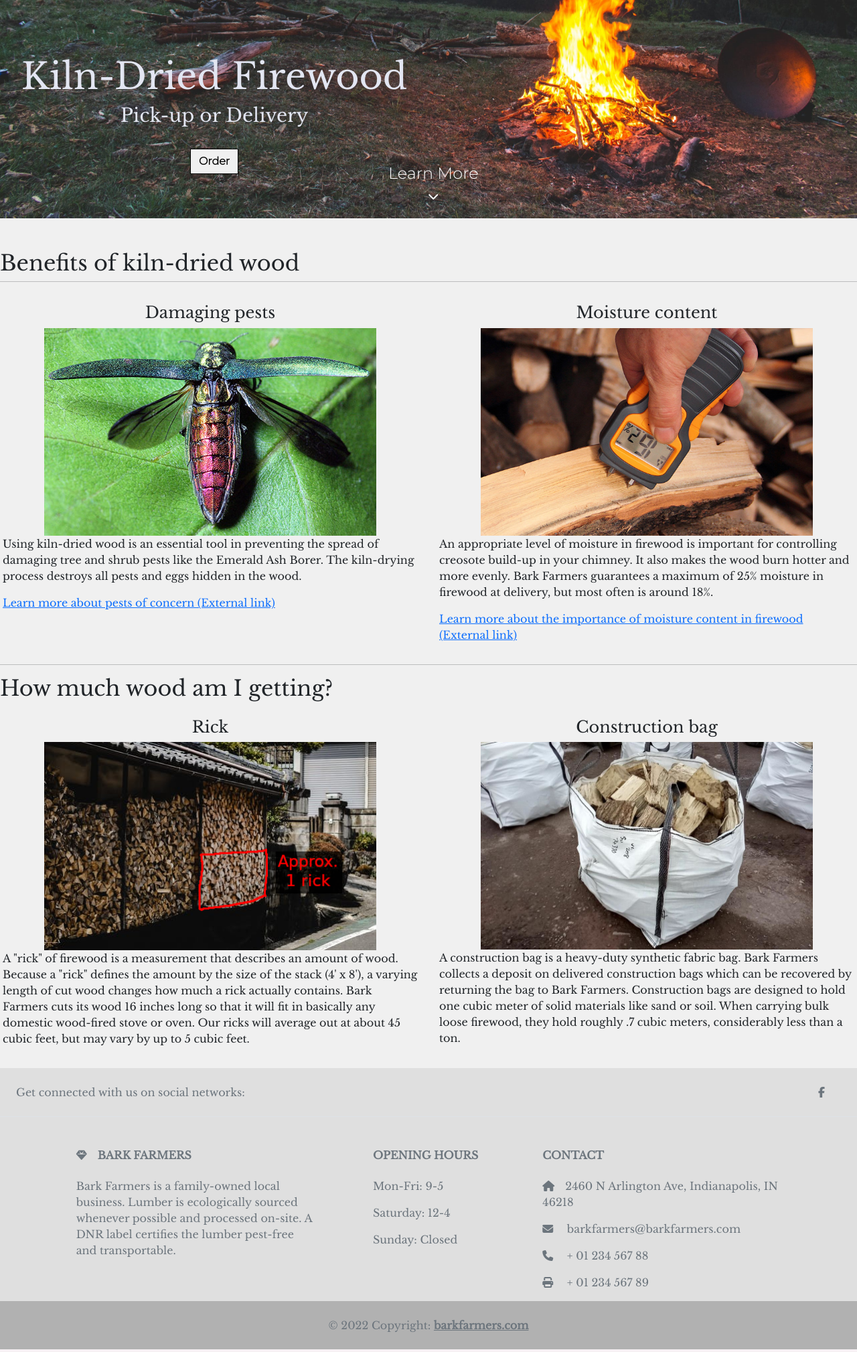
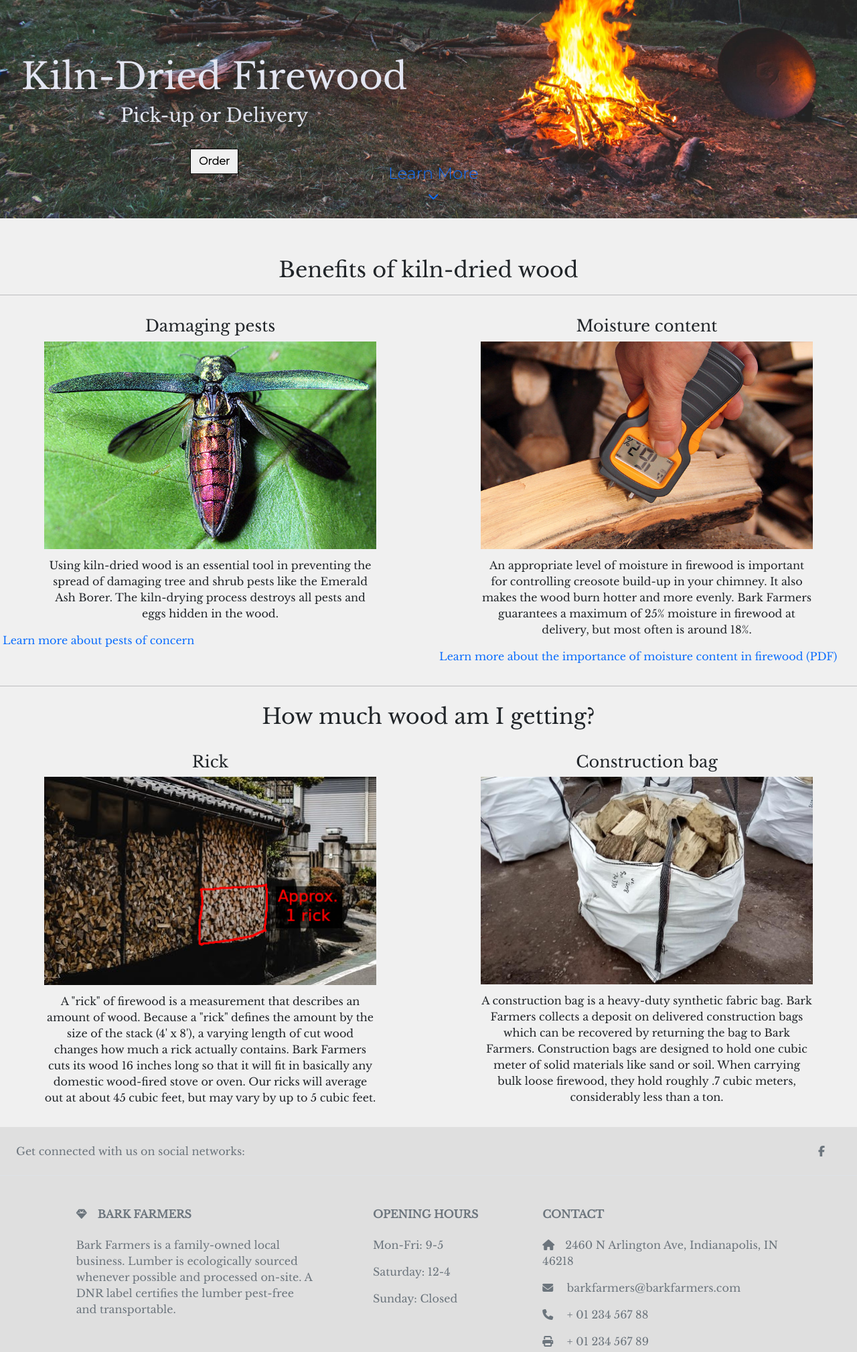
Before and after one commit to JDygard/BarkFarmers, a Django app: page / in a window 1280 px wide. Shown: the part 474-2493 px from the top of the page at 67% size. Run offline with Django 3.2, Linux system fonts and the light colour scheme; some libraries are stand-ins or nearby versions.

Commit message:
adjust index page styling!

```diff
--- a/home/templates/home/index.html
+++ b/home/templates/home/index.html
@@ -13,8 +13,10 @@
             </div>
         </div>
         <div class="learn-more-text">
-            <h4>Learn More</h4>
-            <i class="fas fa-chevron-down"></i>
+            <a href='#learn-more'>
+                <h4>Learn More</h4>
+                <i class="fas fa-chevron-down"></i>
+            </a>
         </div>
     </div>
     <div id="learn-more" class="pt-5">
@@ -27,13 +29,13 @@
                         <h4>Damaging pests</h4>
                         <img src="{% static 'emerald-ash-borer.jpg' %}" alt="The Emerald Ash Borer" class="learnImage">
                         <p>Using kiln-dried wood is an essential tool in preventing the spread of damaging tree and shrub pests like the Emerald Ash Borer. The kiln-drying process destroys all pests and eggs hidden in the wood.</p>
-                        <a href="https://www.in.gov/dnr/entomology/pests-of-concern/" target="_blank">Learn more about pests of concern (External link)</a>
+                        <a href="https://www.in.gov/dnr/entomology/pests-of-concern/" target="_blank">Learn more about pests of concern</a>
                     </div>
                     <div class="col-sm-12 col-md-6 p-3">
                         <h4>Moisture content</h4>
                         <img src="{% static 'firewood-moisture-meter.jpg' %}" alt="Moisture Meter" class="learnImage">
                         <p>An appropriate level of moisture in firewood is important for controlling creosote build-up in your chimney. It also makes the wood burn hotter and more evenly. Bark Farmers guarantees a maximum of 25% moisture in firewood at delivery, but most often is around 18%.</p>
-                        <a href="https://trace.tennessee.edu/cgi/viewcontent.cgi?&httpsredir=1&article=1100&context=utk_agexfores" target="_blank">Learn more about the importance of moisture content in firewood (External link)</a>
+                        <a href="https://trace.tennessee.edu/cgi/viewcontent.cgi?&httpsredir=1&article=1100&context=utk_agexfores" target="_blank">Learn more about the importance of moisture content in firewood (PDF)</a>
                     </div>
                 </div>
                 <hr>
@@ -76,7 +78,7 @@
             } else {
                 if (window.scrollY == 0) {
                     atTop = true;
-                    learnMore.innerHTML = "<h4>Learn More</h4><i class='fas fa-chevron-down'></i>"
+                    learnMore.innerHTML = "<a href='#learn-more'><h4>Learn More</h4><i class='fas fa-chevron-down'></i></a>"
                     learnMore.className = learnMoreInactiveClass
                 }
             }
--- a/static/css/style.css
+++ b/static/css/style.css
@@ -101,6 +101,22 @@ footer {
     border-radius: 10px;
     transition: 0.5s;
     left: 90%;
+}
+
+#learn-more h2 {
+    text-align: center;
+    padding: 10px;
+}
+
+#learn-more p {
+    text-align: center;
+    padding-top: 12px;
+    margin-left: 10%;
+    margin-right: 10%;
+}
+
+a {
+    text-decoration: none;
 }
 
 .back-to-top h4, .back-to-top i, .back-to-top a {
```
